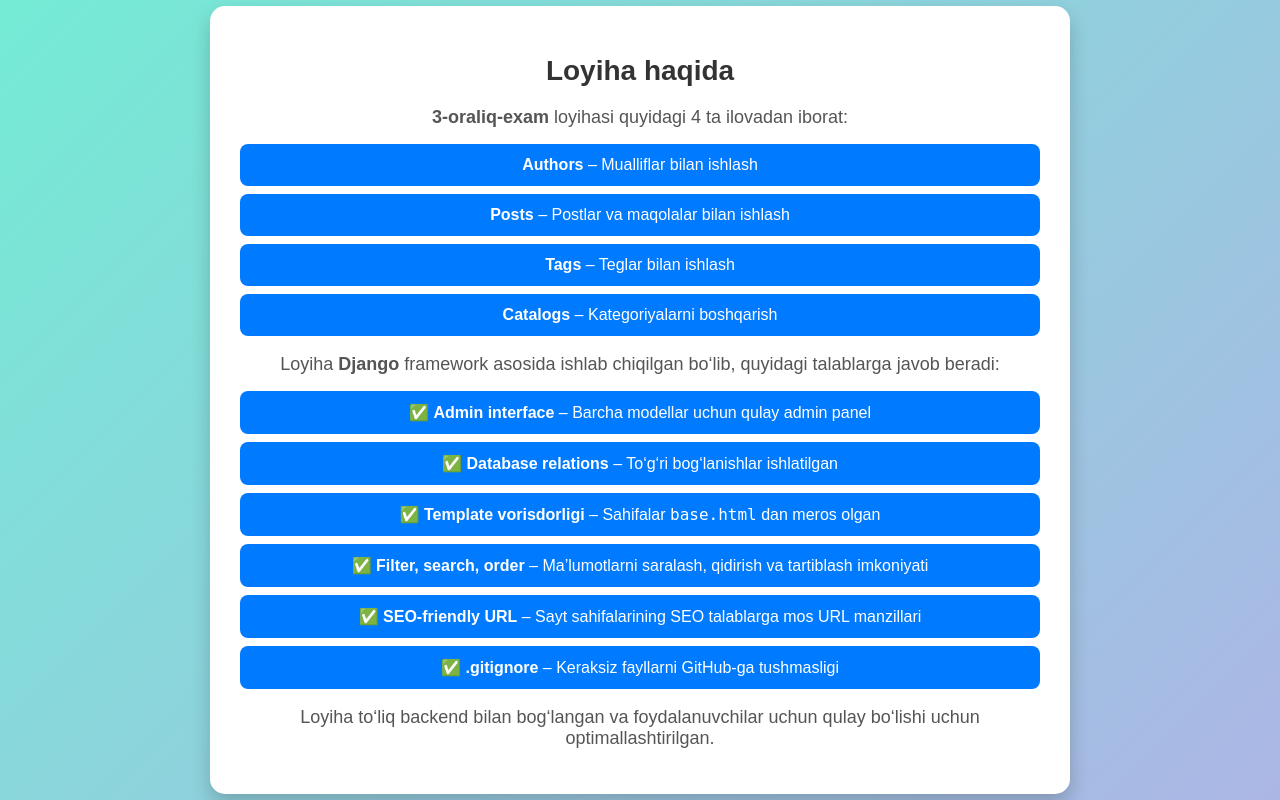
After one commit to Samandar005/exam_3, a Django app: page /about/ in a window 1280 px wide. The commit adds this page. Run offline with Django 5.2, Linux system fonts and the light colour scheme.

Commit message:
Added About

```diff
--- a/config/urls.py
+++ b/config/urls.py
@@ -18,10 +18,13 @@ from django.contrib import admin
 from django.urls import path, include
 from django.conf import settings
 from django.conf.urls.static import static
+from posts.views import about
+
 
 urlpatterns = [
     path('admin/', admin.site.urls),
-    path('', include('posts.urls'))
+    path('', include('posts.urls')),
+    path('about/', about, name='about')
 ]
 
 if settings.DEBUG:
--- a/posts/views.py
+++ b/posts/views.py
@@ -73,3 +73,6 @@ def blog_detail(request, year, month, day, slug):
     }
 
     return render(request, 'posts/post-detail.html', ctx)
+
+def about(request):
+    return render(request, 'about.html')
--- /dev/null
+++ b/templates/about.html
@@ -0,0 +1,77 @@
+<!DOCTYPE html>
+<html lang="uz">
+<head>
+    <meta charset="UTF-8">
+    <meta name="viewport" content="width=device-width, initial-scale=1.0">
+    <meta name="description" content="3-oraliq-exam loyihasi haqida batafsil ma'lumot">
+    <title>Loyiha haqida</title>
+    <style>
+        body {
+            font-family: Arial, sans-serif;
+            margin: 0;
+            padding: 0;
+            background: linear-gradient(135deg, #74ebd5, #acb6e5);
+            height: 100vh;
+            display: flex;
+            align-items: center;
+            justify-content: center;
+            text-align: center;
+        }
+        .container {
+            max-width: 800px;
+            background: white;
+            padding: 30px;
+            border-radius: 15px;
+            box-shadow: 0 10px 20px rgba(0, 0, 0, 0.2);
+        }
+        h1 {
+            color: #333;
+            font-size: 28px;
+            margin-bottom: 20px;
+        }
+        ul {
+            list-style: none;
+            padding: 0;
+        }
+        ul li {
+            background: #007bff;
+            color: white;
+            margin: 8px 0;
+            padding: 12px;
+            border-radius: 8px;
+            font-size: 16px;
+        }
+        p {
+            font-size: 18px;
+            color: #555;
+            margin-bottom: 15px;
+        }
+    </style>
+</head>
+<body>
+
+<div class="container">
+    <h1>Loyiha haqida</h1>
+    <p><strong>3-oraliq-exam</strong> loyihasi quyidagi 4 ta ilovadan iborat:</p>
+    <ul>
+        <li><strong>Authors</strong> – Mualliflar bilan ishlash</li>
+        <li><strong>Posts</strong> – Postlar va maqolalar bilan ishlash</li>
+        <li><strong>Tags</strong> – Teglar bilan ishlash</li>
+        <li><strong>Catalogs</strong> – Kategoriyalarni boshqarish</li>
+    </ul>
+
+    <p>Loyiha <strong>Django</strong> framework asosida ishlab chiqilgan bo‘lib, quyidagi talablarga javob beradi:</p>
+    <ul>
+        <li>✅ <strong>Admin interface</strong> – Barcha modellar uchun qulay admin panel</li>
+        <li>✅ <strong>Database relations</strong> – To‘g‘ri bog‘lanishlar ishlatilgan</li>
+        <li>✅ <strong>Template vorisdorligi</strong> – Sahifalar <code>base.html</code> dan meros olgan</li>
+        <li>✅ <strong>Filter, search, order</strong> – Ma’lumotlarni saralash, qidirish va tartiblash imkoniyati</li>
+        <li>✅ <strong>SEO-friendly URL</strong> – Sayt sahifalarining SEO talablarga mos URL manzillari</li>
+        <li>✅ <strong>.gitignore</strong> – Keraksiz fayllarni GitHub-ga tushmasligi</li>
+    </ul>
+
+    <p>Loyiha to‘liq backend bilan bog‘langan va foydalanuvchilar uchun qulay bo‘lishi uchun optimallashtirilgan.</p>
+</div>
+
+</body>
+</html>
--- a/templates/includes/header.html
+++ b/templates/includes/header.html
@@ -7,7 +7,7 @@
                 <div class="flex items-center">
                     <div class="hidden md:flex items-center">
                         <a href="{% url 'posts:list' %}" class="text-gray-800 hover:text-blue-500 mx-3 transition duration-300">Home</a>
-                        <a href="#" class="text-gray-800 hover:text-blue-500 mx-3 transition duration-300">About</a>
+                        <a href="{% url 'about' %}" class="text-gray-800 hover:text-blue-500 mx-3 transition duration-300">About</a>
                         <a href="#" class="text-gray-800 hover:text-blue-500 mx-3 transition duration-300">Contact</a>
                     </div>
                     <div class="md:hidden">
```
